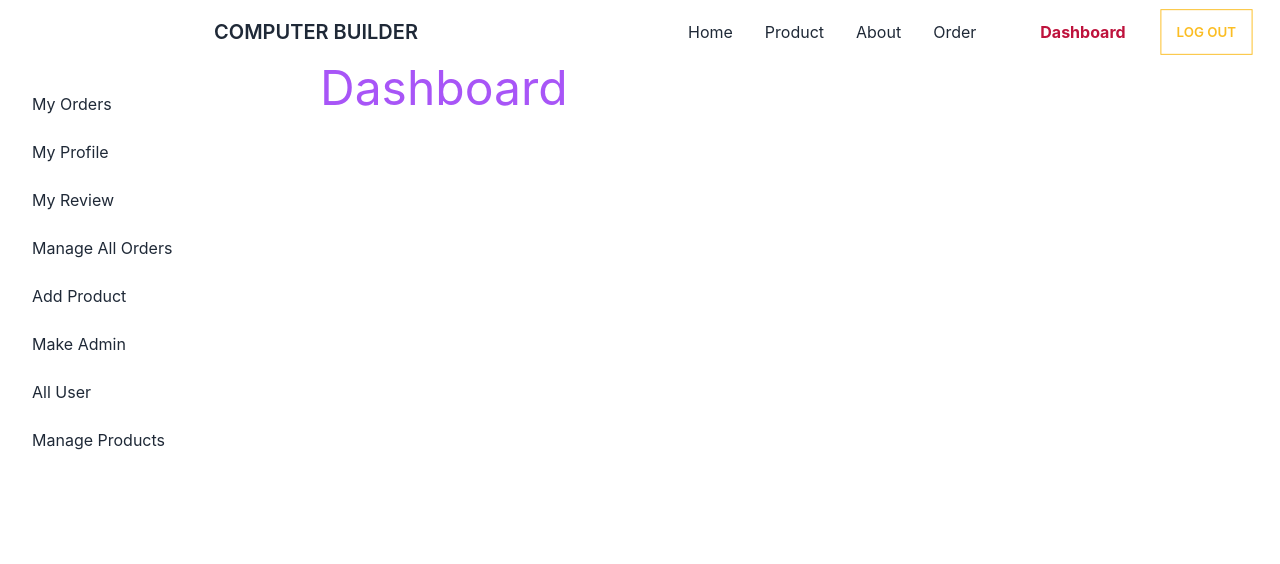
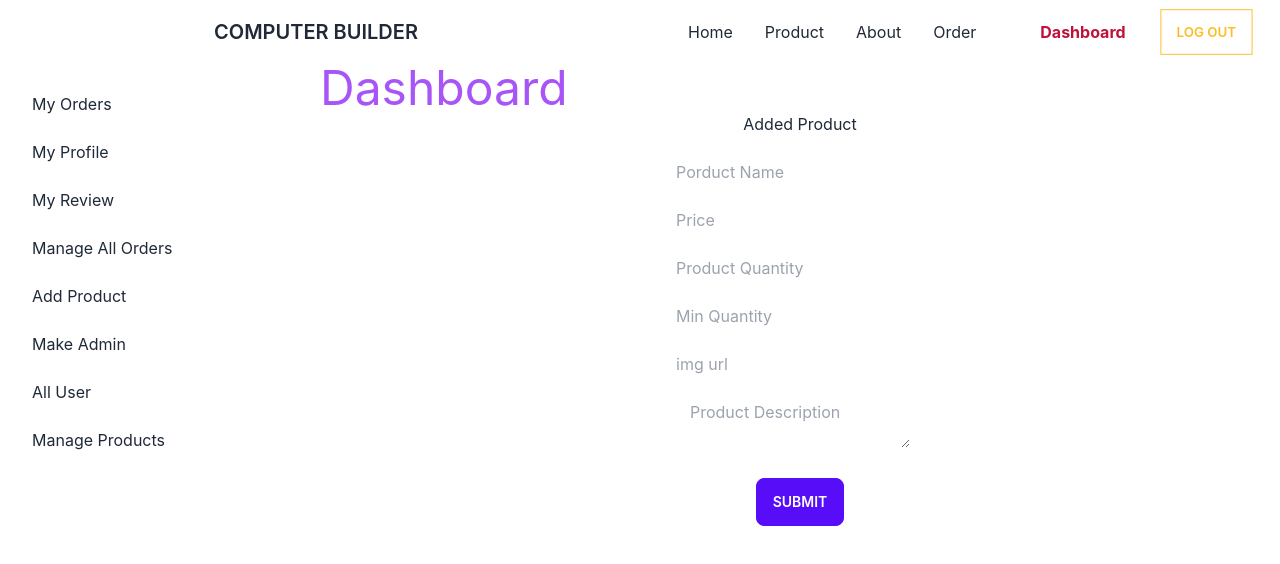
Before and after one commit to ArafatKabir01/Computer-parts-manufacturer-client, a React (Create React App) app: page /dashboard/addProduct in a window 1280 px wide. Shown: the top 564 px of the page. Built offline with nearby package versions, Linux system fonts and the light colour scheme; no server answers; sample sign-in values are in the browser's storage.

Commit message:
manage product added

```diff
--- a/src/pages/DashBoard/AddProduct.js
+++ b/src/pages/DashBoard/AddProduct.js
@@ -1,9 +1,38 @@
 import React from 'react';
+import { useForm } from 'react-hook-form';
 
 const AddProduct = () => {
+    const { register, handleSubmit } = useForm();
+    const onSubmit = data => {
+        console.log(data)
+        const proceed = window.confirm(`you added ${data.name}?`)
+        if(proceed){
+            const url = `http://localhost:5000/parts`
+            fetch(url,{
+                method:'POST',
+                headers:{'content-type':'application/json'},
+                body: JSON.stringify(data)
+
+            })
+            .then(res => res.json())
+            .then(result => console.log(result))
+            window.location.reload()
+
+        }
+
+    };
     return (
         <div>
-
+            <h2 className='text-center'>Added Product</h2><br/>
+            <form className='text-center text-black ' onSubmit={handleSubmit(onSubmit)}>
+      <input type='text' {...register("name")} placeholder='Porduct Name' required/><br/><br/>
+      <input type="number" {...register("price")} placeholder='Price' required /><br/><br/>
+      <input type="number" {...register("quantity")} placeholder='Product Quantity' required /><br/><br/>
+      <input type="number" {...register("minQuantity")} placeholder='Min Quantity' required /><br/><br/>
+      <input {...register("img")} placeholder='img url' required/><br/><br/>
+      <textarea {...register("text")} placeholder='Product Description' required/><br/><br/>
+      <button class="btn btn-primary">Submit</button>
+    </form>
         </div>
     );
 };
--- a/src/pages/DashBoard/ManageProduct.js
+++ b/src/pages/DashBoard/ManageProduct.js
@@ -1,11 +1,58 @@
-import React from 'react';
+import React, { useEffect, useState } from 'react';
+import { useAuthState } from 'react-firebase-hooks/auth';
+import auth from '../../firebase.init';
 
 const ManageProduct = () => {
+    const [user] = useAuthState(auth)
+    const [products, setproducts] = useState([])
+    useEffect(() => {
+        fetch('http://localhost:5000/parts')
+        .then(res => res.json())
+        .then(data => setproducts(data))
+    }, [user])
+    const handleDelete = id => {
+        const proceed = window.confirm('are you sure?')
+        console.log(id)
+        if (proceed) {
+            const url = `http://localhost:5000/allProduct/${id}`
+            fetch(url, {
+                method: "DELETE"
+            })
+                .then(res => res.json())
+                .then(data => {
+                    console.log(data)
+                    const remaining = products.filter(order => order._id !== id);
+                    setproducts(remaining);
+                })
+
+        }
+    }
     return (
         <div>
+            <h2 className='p-5'>MyOrder {products.length}</h2>
+            <div class="overflow-x-auto">
+                <table class="table w-full">
 
-        </div>
-    );
+                    <thead>
+                        <tr>
+                            <th>Component Name</th>
+                            <th>Price Per Unit</th>
+                            <th></th>
+                        </tr>
+                    </thead>
+                    <tbody>
+                        {
+                            products.map(product => <tr class="hover"><td>{product.name}</td><td>{product.price}</td><td><button onClick={() => handleDelete(product._id)} className="btn btn-primary">Delete</button></td></tr>)
+
+                        }
+                    </tbody>
+
+
+
+                </table>
+            </div>
+            </div>
+            );
 };
 
-export default ManageProduct;
+            export default ManageProduct;
```
